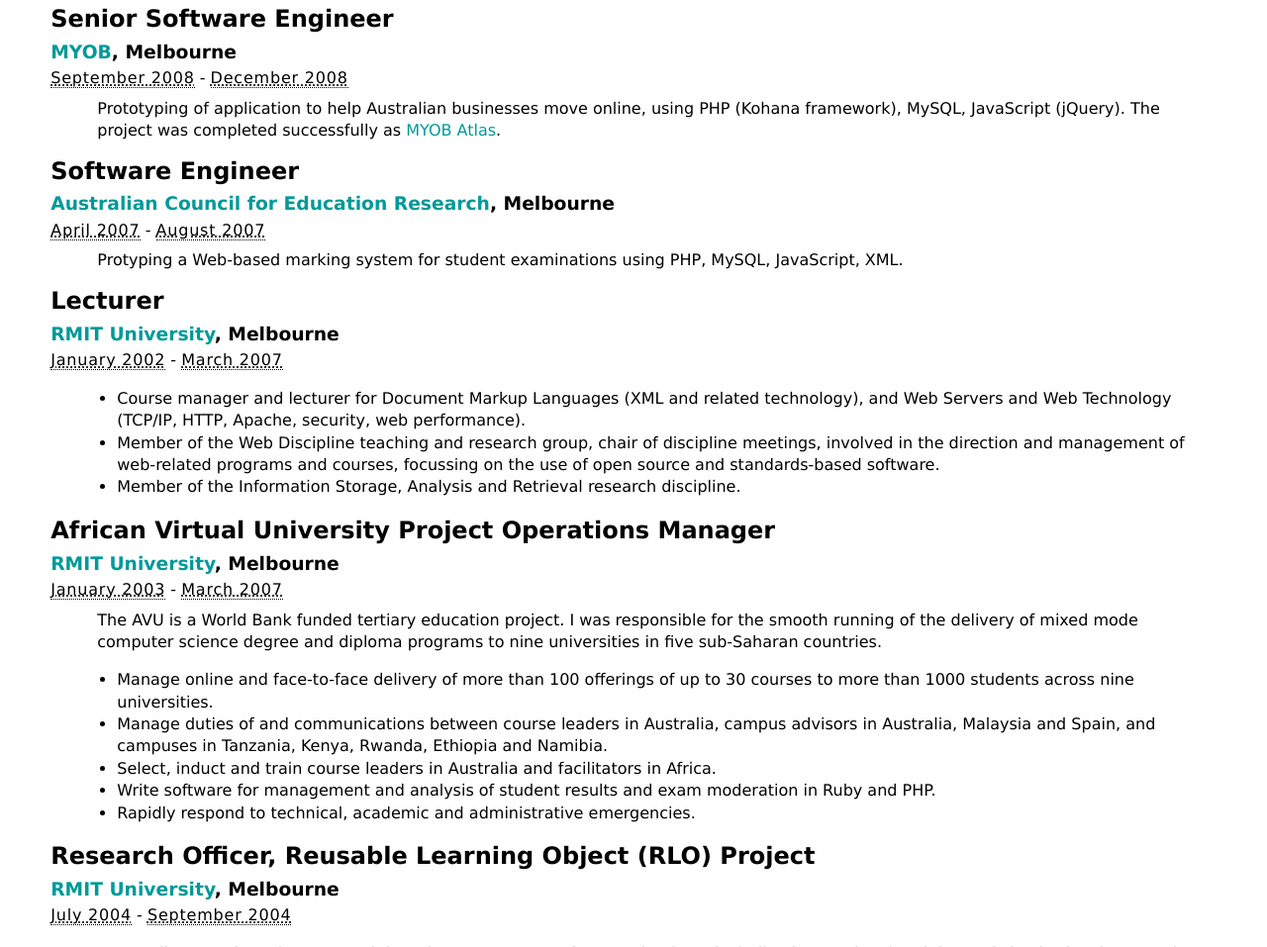
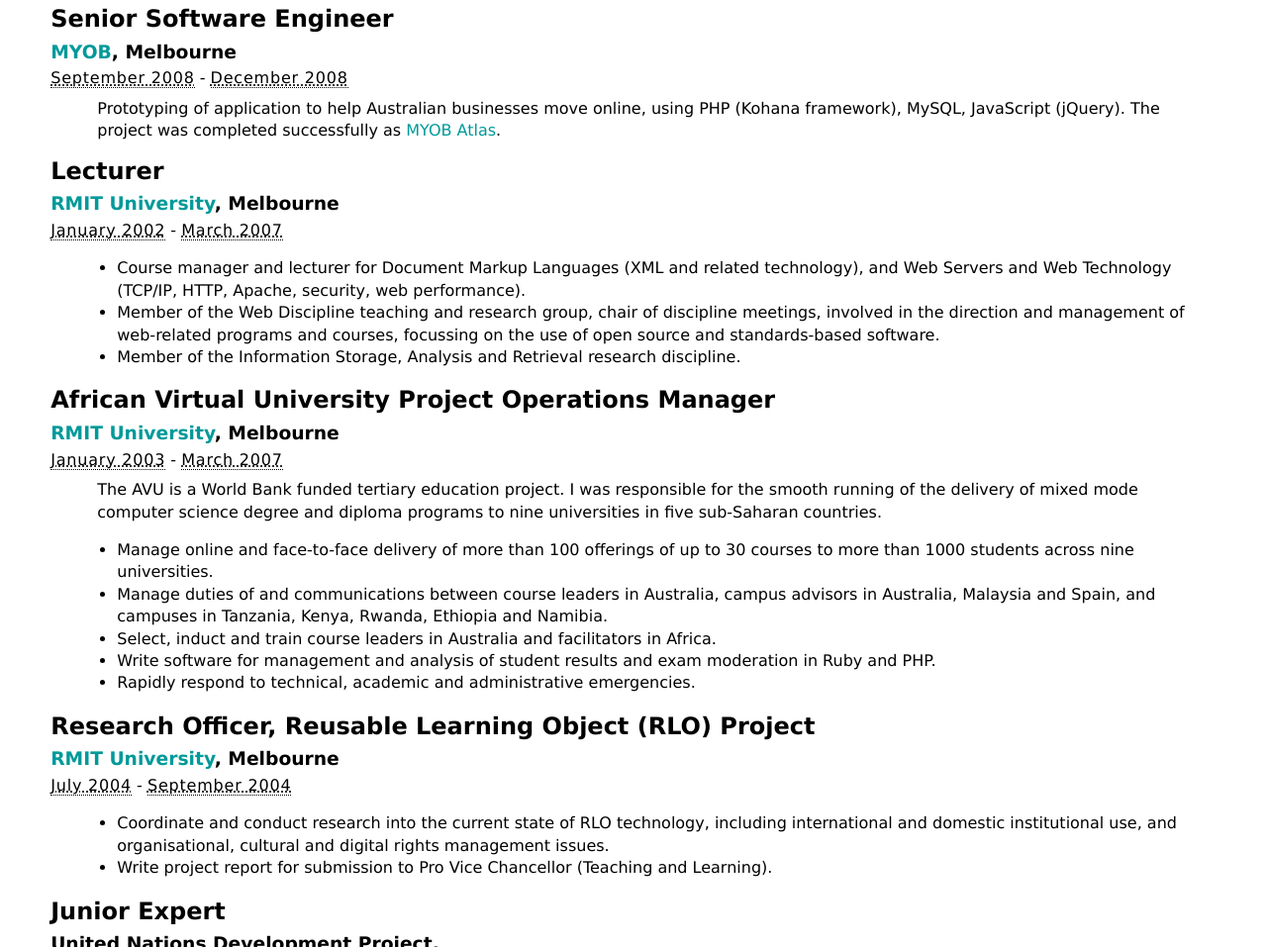
Before and after one commit to michaeltwofish/resume, a plain HTML site: page index.html in a window 1280 px wide. Shown: the part 917-1874 px from the top of the page at 99% size. Drawn offline with Linux system fonts and the light colour scheme.

Commit message:
Remove the short stint at ACER.
Doesn't really add much.

```diff
--- a/index.html
+++ b/index.html
@@ -128,17 +128,6 @@
             <abbr class="dtstart" title="2008-09-01">September 2008</abbr> - <abbr class="dtend" title="2008-12-31">December 2008</abbr>
           </div>
           <div class="description">Prototyping of application to help Australian businesses move online, using PHP (Kohana framework), MySQL, JavaScript (jQuery). The project was completed successfully as <a href="http://myob.com.au/products/small-business/websites-hosting/myob-atlas-1257830134939">MYOB Atlas</a>.</div>
-        </div>
-
-        <div class="experience vevent vcard">
-          <hgroup class="htitle">
-            <h2 class="title">Software Engineer</h2>
-            <h3><span class="org"><a href="http://www.acer.edu.au">Australian Council for Education Research</a></span>, <span class="location">Melbourne</span></h3>
-          </hgroup>
-          <div class="date_duration">
-            <abbr class="dtstart" title="2007-04-01">April 2007</abbr> - <abbr class="dtend" title="2007-08-31">August 2007</abbr>
-          </div>
-          <div class="description">Protyping a Web-based marking system for student examinations using PHP, MySQL, JavaScript, XML.</div>
         </div>
 
         <div class="experience vevent vcard">
```
